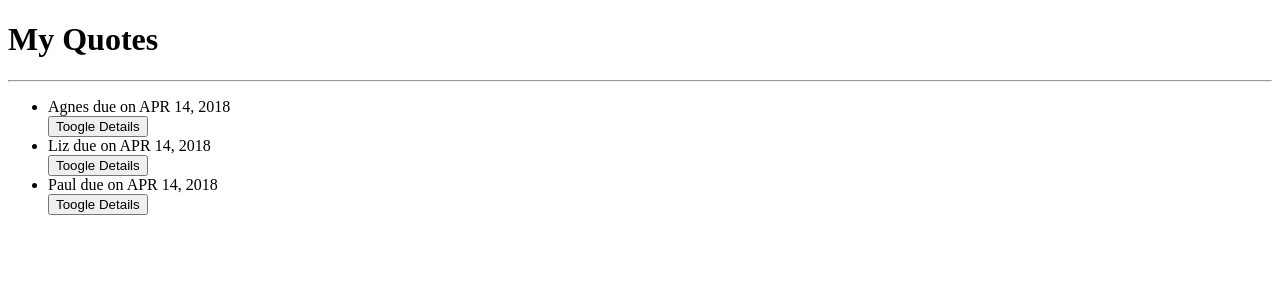
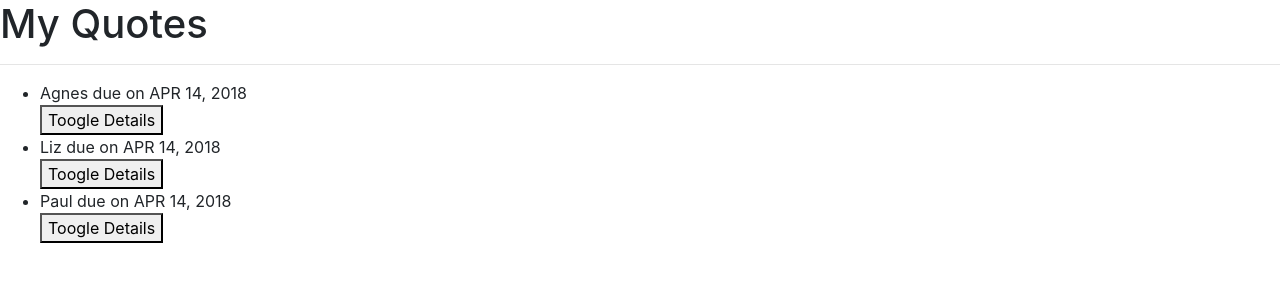
Before and after one commit to kavata9/Collection, an Angular app: page / in a window 1280 px wide. Shown: the top 300 px of the page. Built offline with nearby package versions, Linux system fonts and the light colour scheme.

Commit message:
install and introduce bootstrap to the app

```diff
--- a/package.json
+++ b/package.json
@@ -21,8 +21,10 @@
     "@angular/platform-browser": "^5.2.0",
     "@angular/platform-browser-dynamic": "^5.2.0",
     "@angular/router": "^5.2.0",
+    "bootstrap": "^4.1.0",
     "core-js": "^2.4.1",
     "rxjs": "^5.5.6",
+    "save": "^2.3.2",
     "zone.js": "^0.8.19"
   },
   "devDependencies": {
--- a/src/styles.css
+++ b/src/styles.css
@@ -1 +1 @@
-/* You can add global styles to this file, and also import other style files */
+@import "~bootstrap/dist/css/bootstrap.css"
```
Also changed, not shown: 1 other file (tests, documents, lock files or other folders).
